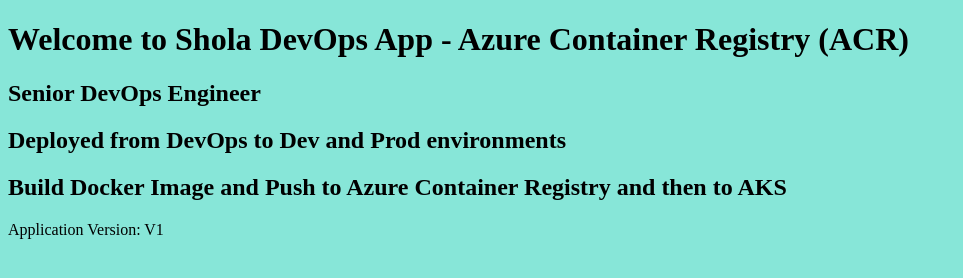
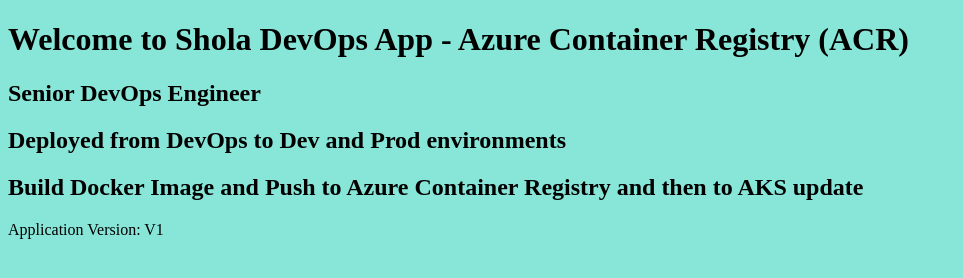
Before and after one commit to sadey2k/lab02-docker-acr, a plain HTML site: page docker-manifest/index.html in a window 1280 px wide. Shown: the whole page, without its empty margins (0-963 px from the left). Drawn offline with Linux system fonts and the light colour scheme.

Commit message:
minor update

```diff
--- a/docker-manifest/index.html
+++ b/docker-manifest/index.html
@@ -4,7 +4,7 @@
       <h1>Welcome to Shola DevOps App - Azure Container Registry (ACR)</h1>
       <h2>Senior DevOps Engineer</h2>
       <h2>Deployed from DevOps to Dev and Prod environments</h2>
-      <h2>Build Docker Image and Push to Azure Container Registry and then to AKS</h2>
+      <h2>Build Docker Image and Push to Azure Container Registry and then to AKS update</h2>
       <p>Application Version: V1</p>
    </body>
 </html>
```
